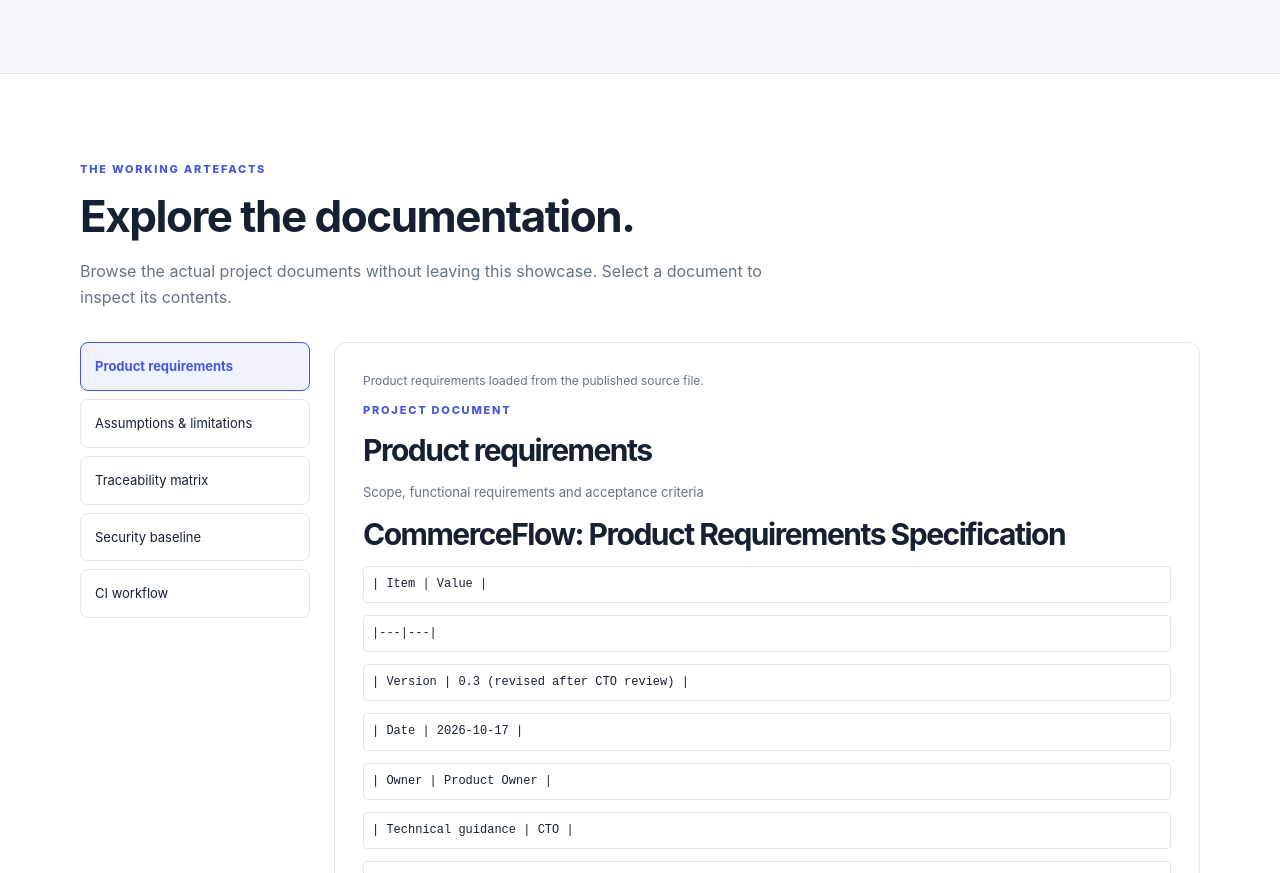
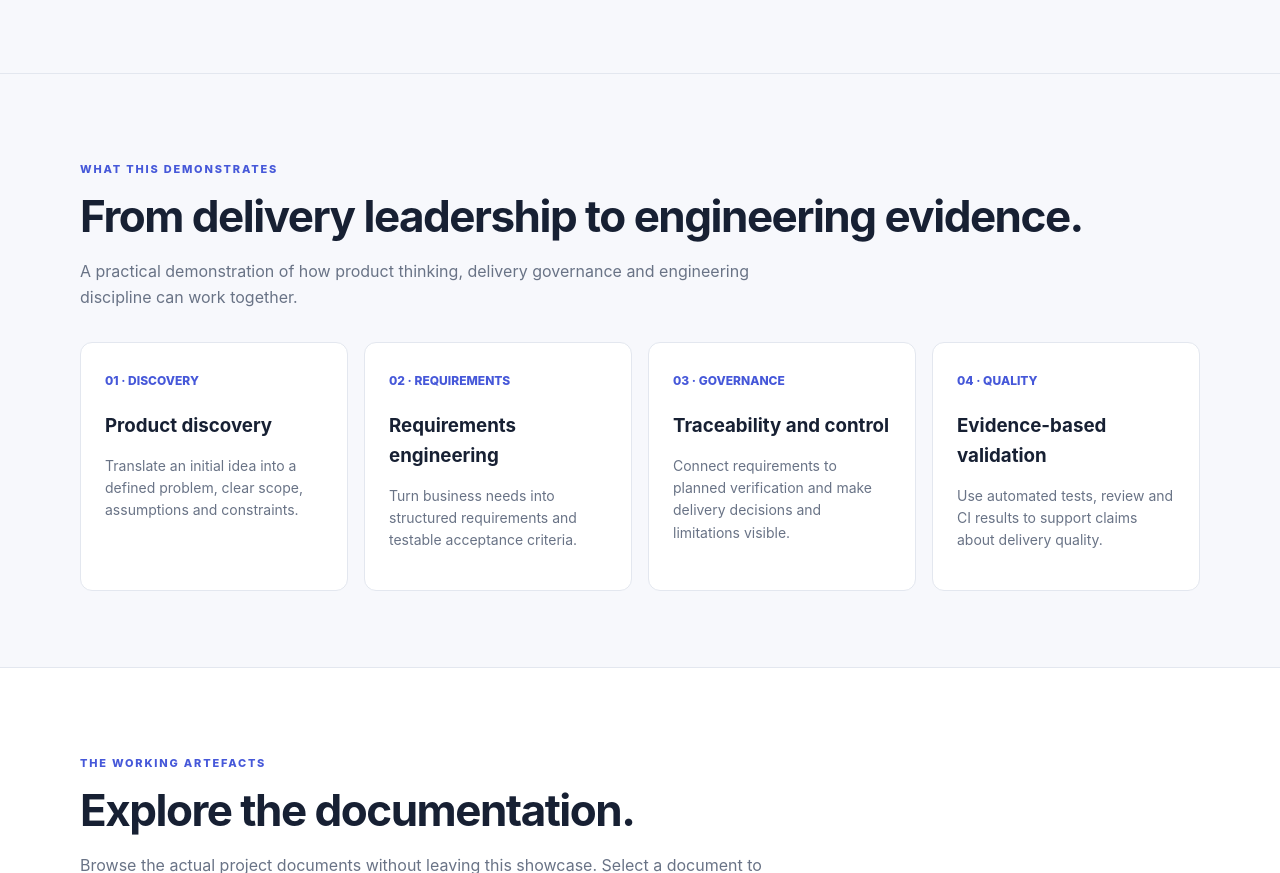
Before and after one commit to scrumster/ai-assisted-delivery-demo, a website: page public/index.html in a window 1280 px wide. Shown: the part 1226-2099 px from the top of the page. Drawn offline with Linux system fonts and the light colour scheme; files whose address does not match are found by name.

Commit message:
Add delivery capabilities showcase section

```diff
--- a/public/index.html
+++ b/public/index.html
@@ -18,13 +18,9 @@
   <main id="home">
     <section class="hero">
       <p class="eyebrow">COMMERCEFLOW · AI-ASSISTED DELIVERY CASE STUDY</p>
-
       <h1>Turning product ideas into <span>delivery-ready outcomes.</span></h1>
-
       <p class="intro">See how AI-assisted product discovery translates an initial concept into clear requirements, testable acceptance criteria, traceable decisions and verifiable engineering evidence—with human judgement and accountability throughout.</p>
-
       <a class="primary-link" href="#documents">Explore the documentation <span>↓</span></a>
-
       <p class="disclaimer">A product discovery and engineering-process demonstration—not a live commerce service.</p>
     </section>
 
@@ -39,23 +35,49 @@
           <h3>Discover</h3>
           <p>Define the problem, intended experience, scope and constraints.</p>
         </article>
-
         <article class="journey-card">
           <span>02</span>
           <h3>Specify</h3>
           <p>Turn ideas into requirements and measurable acceptance criteria.</p>
         </article>
-
         <article class="journey-card">
           <span>03</span>
           <h3>Trace</h3>
           <p>Connect requirements to planned tests and verification evidence.</p>
         </article>
-
         <article class="journey-card">
           <span>04</span>
           <h3>Validate</h3>
           <p>Use tests, review and CI evidence to check delivery claims.</p>
+        </article>
+      </div>
+    </section>
+
+    <section class="section" id="capabilities">
+      <p class="eyebrow">WHAT THIS DEMONSTRATES</p>
+      <h2>From delivery leadership to engineering evidence.</h2>
+      <p class="section-intro">A practical demonstration of how product thinking, delivery governance and engineering discipline can work together.</p>
+
+      <div class="journey-grid">
+        <article class="journey-card">
+          <span>01 · DISCOVERY</span>
+          <h3>Product discovery</h3>
+          <p>Translate an initial idea into a defined problem, clear scope, assumptions and constraints.</p>
+        </article>
+        <article class="journey-card">
+          <span>02 · REQUIREMENTS</span>
+          <h3>Requirements engineering</h3>
+          <p>Turn business needs into structured requirements and testable acceptance criteria.</p>
+        </article>
+        <article class="journey-card">
+          <span>03 · GOVERNANCE</span>
+          <h3>Traceability and control</h3>
+          <p>Connect requirements to planned verification and make delivery decisions and limitations visible.</p>
+        </article>
+        <article class="journey-card">
+          <span>04 · QUALITY</span>
+          <h3>Evidence-based validation</h3>
+          <p>Use automated tests, review and CI results to support claims about delivery quality.</p>
         </article>
       </div>
     </section>
```
